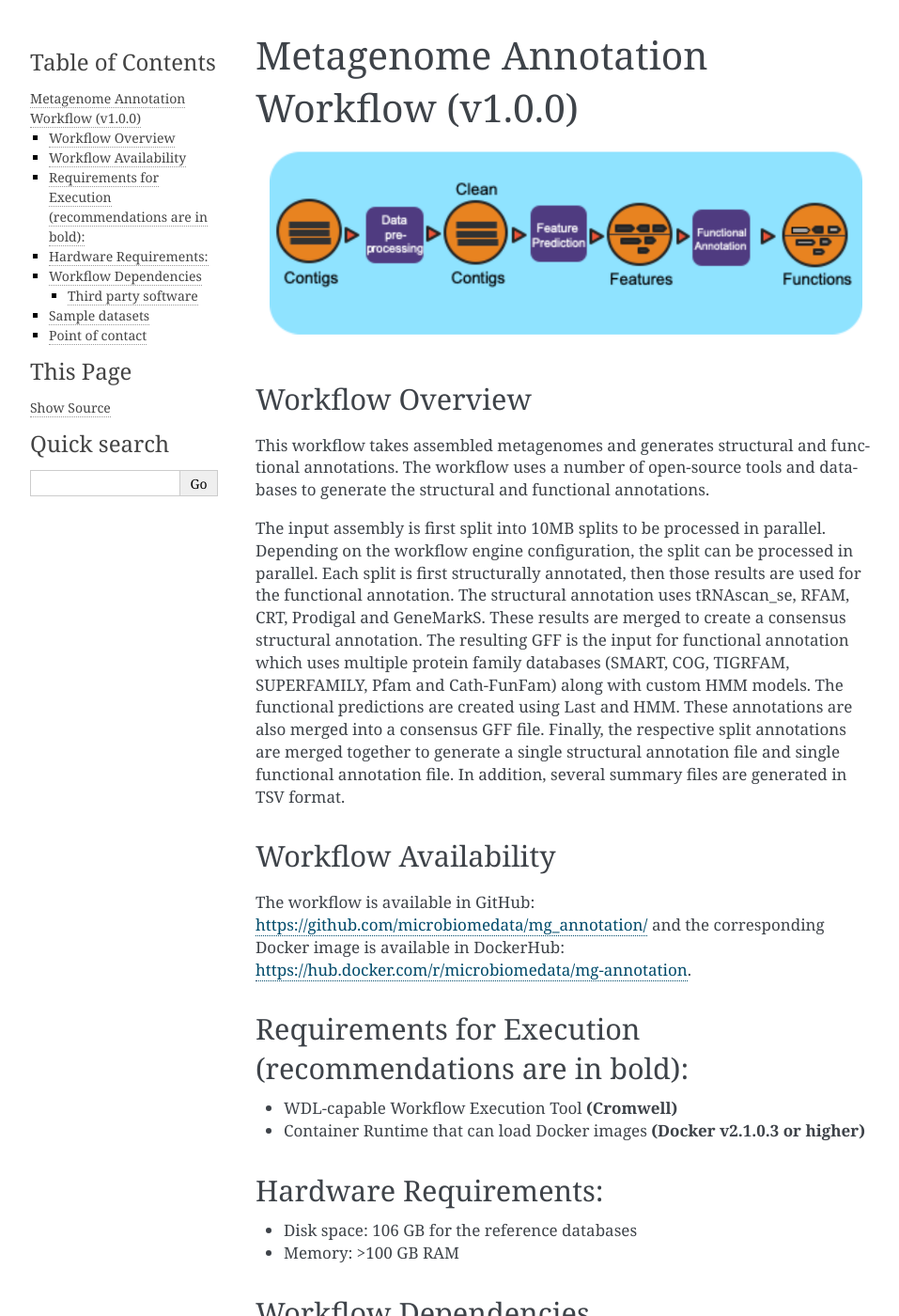
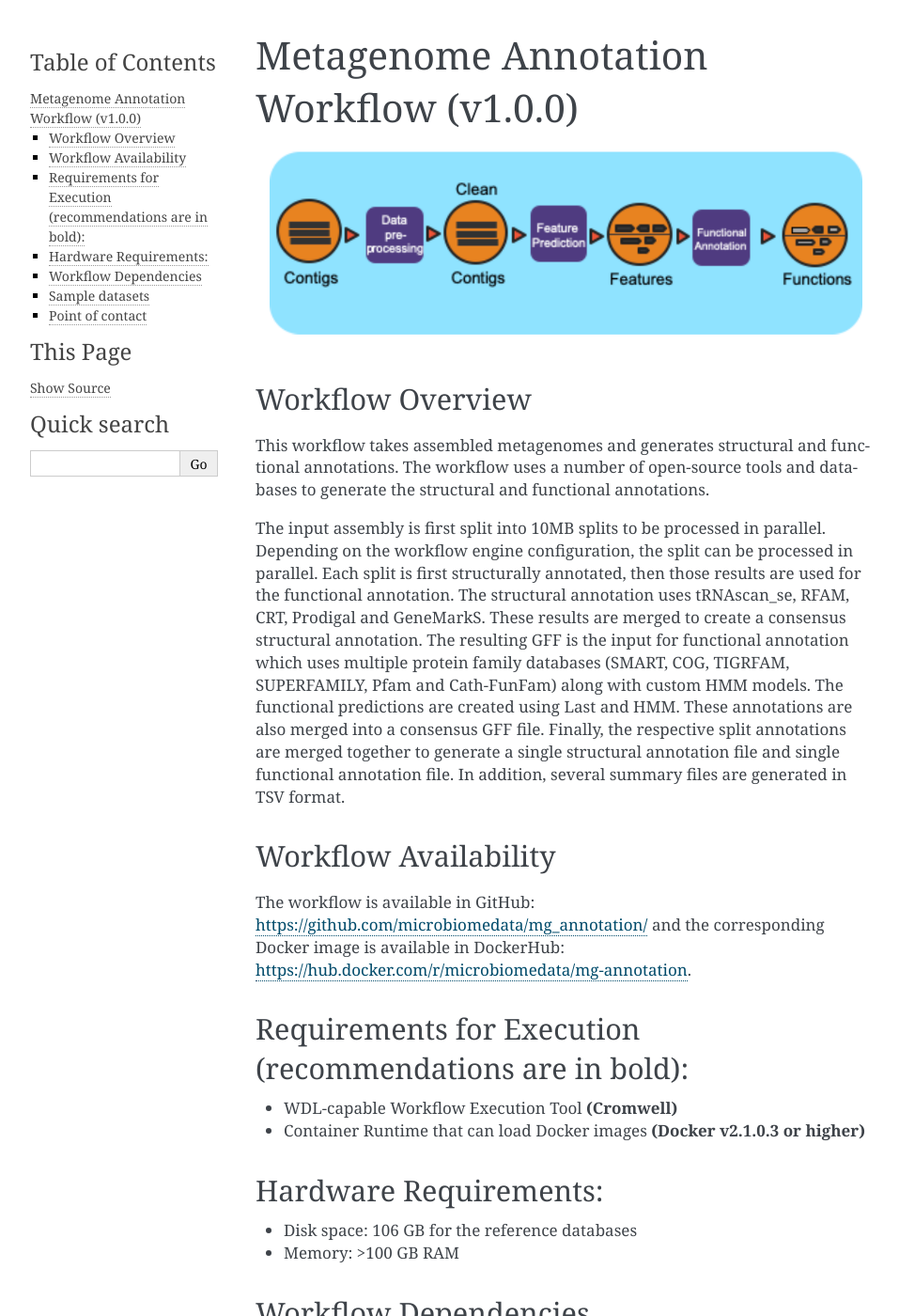
Before and after one commit to microbiomedata/mg_annotation, a Sphinx documentation site: the page built from docs/index.rst, in a window 1280 px wide and 1400 px high. Shown: the whole window at 94% size, without its empty margins (148-1105 px from the left). Built offline with Sphinx 7.4.7, drawn with Linux system fonts in a browser that asks for light colours.

Commit message:
Remove heading

```diff
--- a/docs/index.rst
+++ b/docs/index.rst
@@ -28,9 +28,6 @@
 
 Workflow Dependencies
 ---------------------
-
-Third party software
-~~~~~~~~~~~~~~~~~~~~
 
 - Third party software (This is included in the Docker image.)
    - Conda (3-clause BSD)
```
